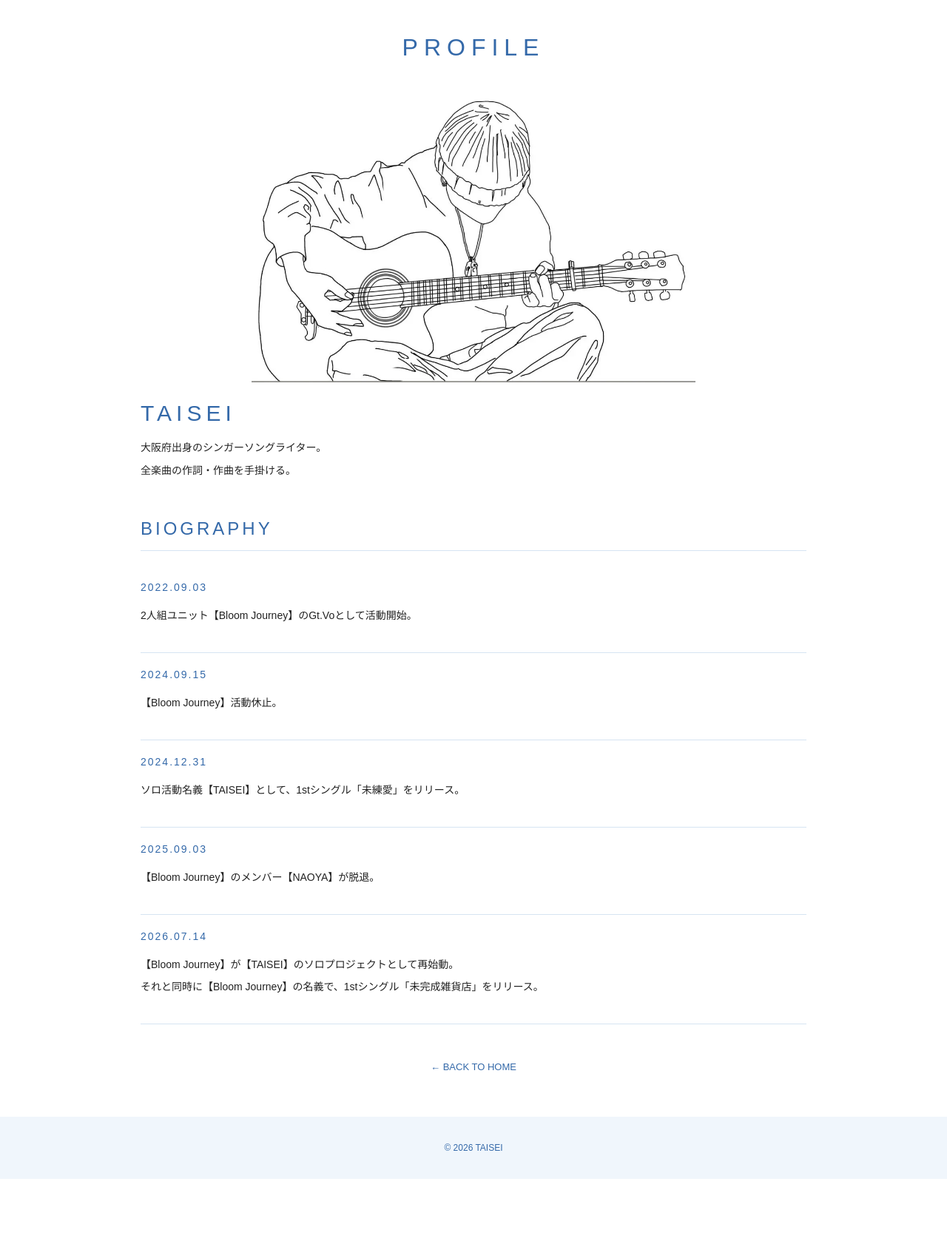
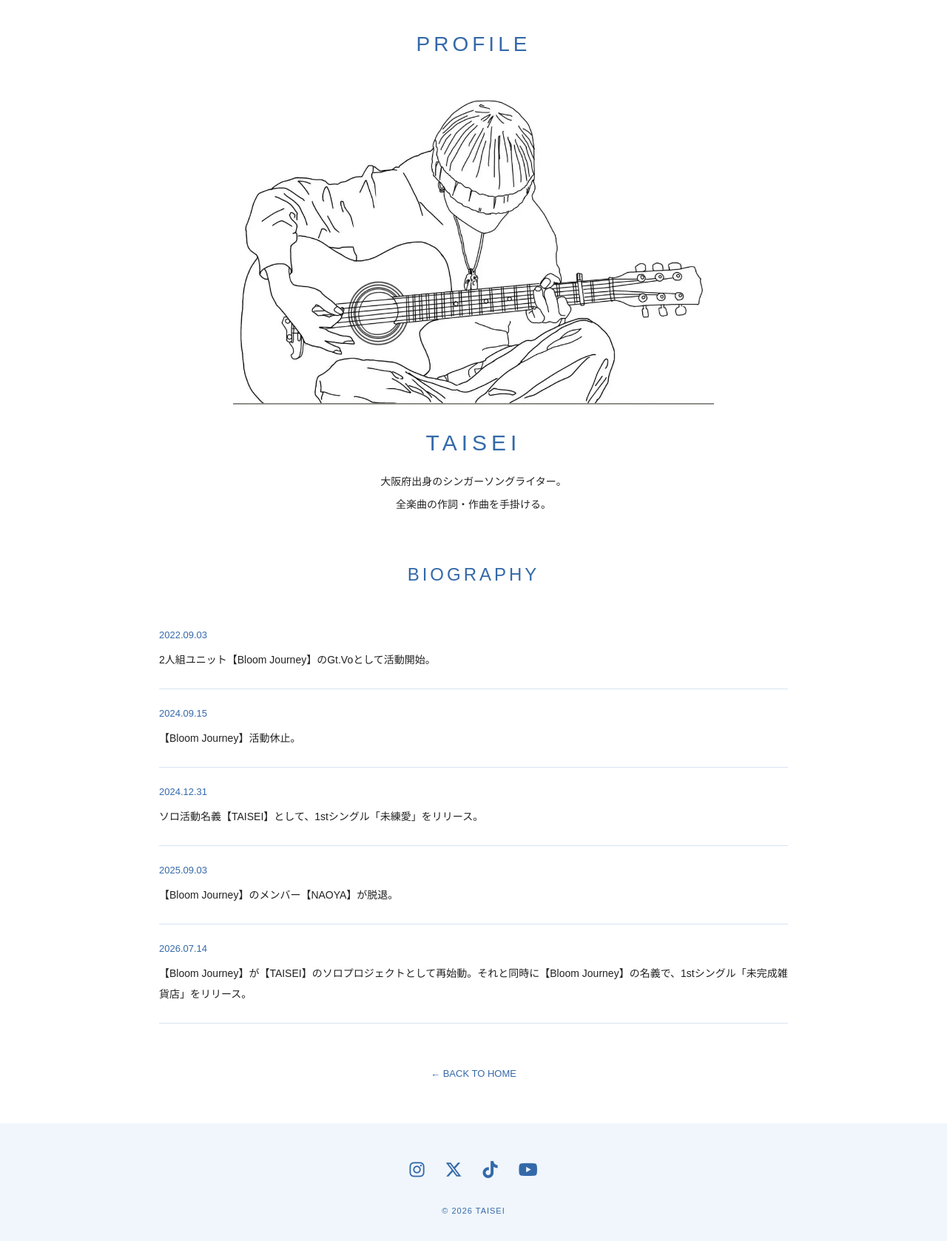
Before and after one commit to taisei-official/taisei-official.github.io, a plain HTML site: page profile.html in a window 1280 px wide. Shown: the part 120-1798 px from the top of the page at 74% size. Before the commit the page ends 1714 px from the top, so only its background shows below. Drawn offline with Linux system fonts and the light colour scheme.

Commit message:
Update profile.html

```diff
--- a/profile.html
+++ b/profile.html
@@ -5,7 +5,13 @@
 <meta charset="UTF-8">
 <meta name="viewport" content="width=device-width, initial-scale=1.0">
 <title>PROFILE | TAISEI OFFICIAL SITE</title>
+
+<link rel="stylesheet" href="https://cdnjs.cloudflare.com/ajax/libs/font-awesome/6.7.2/css/all.min.css">
+
 <style>
+* {
+  box-sizing: border-box;
+}
 body {
   margin: 0;
   background: #ffffff;
@@ -35,6 +41,7 @@ header {
   color: #3469a9;
   background: none;
   border: none;
+  cursor: pointer;
 }
 nav {
   display: none;
@@ -42,11 +49,29 @@ nav {
   text-align: center;
   padding: 20px;
 }
-nav a {
+nav .nav-link {
   display: block;
   padding: 15px;
   color: #3469a9;
   text-decoration: none;
+  letter-spacing: 2px;
+  font-size: 14px;
+}
+.sns {
+  display: flex;
+  justify-content: center;
+  align-items: center;
+  gap: 28px;
+  padding: 25px 0;
+}
+.sns a {
+  color: #3469a9;
+  font-size: 23px;
+  text-decoration: none;
+  transition: opacity 0.2s;
+}
+.sns a:hover {
+  opacity: 0.5;
 }
 main {
   max-width: 900px;
@@ -56,51 +81,58 @@ main {
 h1 {
   text-align: center;
   color: #3469a9;
+  font-size: 28px;
   font-weight: 300;
-  letter-spacing: 8px;
-  margin-bottom: 40px;
+  letter-spacing: 5px;
+  margin-bottom: 45px;
 }
-.artist {
+.artist-photo {
   display: block;
   width: 100%;
-  max-width: 600px;
+  max-width: 650px;
   margin: auto;
 }
-.name {
+.artist-name {
+  text-align: center;
   color: #3469a9;
   font-size: 30px;
   font-weight: 300;
   letter-spacing: 6px;
-  margin-top: 25px;
-  margin-bottom: 5px;
+  margin: 35px 0 20px;
 }
-p {
+.description {
+  text-align: center;
   font-size: 14px;
   line-height: 2.2;
 }
-section {
-  margin-top: 50px;
+.biography {
+  margin-top: 65px;
 }
-h2 {
+.biography h2 {
+  text-align: center;
   color: #3469a9;
+  font-size: 24px;
   font-weight: 300;
   letter-spacing: 4px;
-  border-bottom: 1px solid #d6e4f2;
-  padding-bottom: 15px;
+  margin-bottom: 35px;
 }
 .history {
+  padding: 25px 0;
   border-bottom: 1px solid #d6e4f2;
-  padding: 20px 0;
 }
-.date {
+.history-date {
   color: #3469a9;
+  font-size: 13px;
+  margin-bottom: 12px;
+}
+.history-text {
   font-size: 14px;
-  letter-spacing: 2px;
+  line-height: 2;
 }
 .back {
   display: block;
   text-align: center;
-  margin: 50px 0 20px;
+  margin: 60px 0 20px;
   color: #3469a9;
   text-decoration: none;
   font-size: 13px;
@@ -109,92 +141,151 @@ footer {
   background: #f0f6fc;
   color: #3469a9;
   text-align: center;
-  padding: 35px;
-  font-size: 12px;
+  padding: 25px 20px 35px;
+}
+.copyright {
+  font-size: 11px;
+  letter-spacing: 1px;
+  margin-top: 10px;
 }
 </style>
 </head>
+
 <body>
 
 <header>
   <div class="logo">TAISEI</div>
   <div class="subtitle">OFFICIAL SITE</div>
-  <button class="menu" aria-label="メニュー" onclick="toggleMenu()">☰</button>
+  <button class="menu" aria-label="メニュー" aria-expanded="false" onclick="toggleMenu()">☰</button>
 </header>
 
 <nav id="nav">
-  <a href="index.html">HOME</a>
-  <a href="news.html">NEWS</a>
-  <a href="profile.html">PROFILE</a>
-  <a href="discography.html">DISCOGRAPHY</a>
-  <a href="contact.html">CONTACT</a>
+
+  <a class="nav-link" href="index.html">HOME</a>
+  <a class="nav-link" href="news.html">NEWS</a>
+  <a class="nav-link" href="profile.html">PROFILE</a>
+  <a class="nav-link" href="discography.html">DISCOGRAPHY</a>
+  <a class="nav-link" href="contact.html">CONTACT</a>
+
+  <div class="sns">
+
+    <a href="https://www.instagram.com/taisei_bj/" target="_blank" rel="noopener noreferrer" aria-label="Instagram">
+      <i class="fa-brands fa-instagram"></i>
+    </a>
+
+    <a href="https://x.com/taise1__" target="_blank" rel="noopener noreferrer" aria-label="X">
+      <i class="fa-brands fa-x-twitter"></i>
+    </a>
+
+    <a href="https://www.tiktok.com/@taisei_bj" target="_blank" rel="noopener noreferrer" aria-label="TikTok">
+      <i class="fa-brands fa-tiktok"></i>
+    </a>
+
+    <a href="https://youtube.com/@taisei_from_bloom.journey" target="_blank" rel="noopener noreferrer" aria-label="YouTube">
+      <i class="fa-brands fa-youtube"></i>
+    </a>
+
+  </div>
+
 </nav>
 
 <main>
+
   <h1>PROFILE</h1>
 
-  <img class="artist" src="artist.jpeg" alt="TAISEI">
+  <img class="artist-photo" src="artist.jpeg" alt="TAISEI">
 
-  <div class="name">TAISEI</div>
+  <h2 class="artist-name">TAISEI</h2>
 
-  <p>
+  <div class="description">
     大阪府出身のシンガーソングライター。<br>
     全楽曲の作詞・作曲を手掛ける。
-  </p>
+  </div>
 
-  <section>
+  <section class="biography">
+
     <h2>BIOGRAPHY</h2>
 
     <div class="history">
-      <span class="date">2022.09.03</span>
-      <p>
+      <div class="history-date">2022.09.03</div>
+      <div class="history-text">
         2人組ユニット【Bloom Journey】のGt.Voとして活動開始。
-      </p>
+      </div>
     </div>
 
     <div class="history">
-      <span class="date">2024.09.15</span>
-      <p>
+      <div class="history-date">2024.09.15</div>
+      <div class="history-text">
         【Bloom Journey】活動休止。
-      </p>
+      </div>
     </div>
 
     <div class="history">
-      <span class="date">2024.12.31</span>
-      <p>
+      <div class="history-date">2024.12.31</div>
+      <div class="history-text">
         ソロ活動名義【TAISEI】として、1stシングル「未練愛」をリリース。
-      </p>
+      </div>
     </div>
 
     <div class="history">
-      <span class="date">2025.09.03</span>
-      <p>
+      <div class="history-date">2025.09.03</div>
+      <div class="history-text">
         【Bloom Journey】のメンバー【NAOYA】が脱退。
-      </p>
+      </div>
     </div>
 
     <div class="history">
-      <span class="date">2026.07.14</span>
-      <p>
-        【Bloom Journey】が【TAISEI】のソロプロジェクトとして再始動。<br>
-        それと同時に【Bloom Journey】の名義で、1stシングル「未完成雑貨店」をリリース。
-      </p>
+      <div class="history-date">2026.07.14</div>
+      <div class="history-text">
+        【Bloom Journey】が【TAISEI】のソロプロジェクトとして再始動。それと同時に【Bloom Journey】の名義で、1stシングル「未完成雑貨店」をリリース。
+      </div>
     </div>
 
   </section>
 
-  <a class="back" href="index.html">← BACK TO HOME</a>
+  <a class="back" href="index.html">
+    ← BACK TO HOME
+  </a>
+
 </main>
 
 <footer>
-  © 2026 TAISEI
+
+  <div class="sns">
+
+    <a href="https://www.instagram.com/taisei_bj/" target="_blank" rel="noopener noreferrer" aria-label="Instagram">
+      <i class="fa-brands fa-instagram"></i>
+    </a>
+
+    <a href="https://x.com/taise1__" target="_blank" rel="noopener noreferrer" aria-label="X">
+      <i class="fa-brands fa-x-twitter"></i>
+    </a>
+
+    <a href="https://www.tiktok.com/@taisei_bj" target="_blank" rel="noopener noreferrer" aria-label="TikTok">
+      <i class="fa-brands fa-tiktok"></i>
+    </a>
+
+    <a href="https://youtube.com/@taisei_from_bloom.journey" target="_blank" rel="noopener noreferrer" aria-label="YouTube">
+      <i class="fa-brands fa-youtube"></i>
+    </a>
+
+  </div>
+
+  <div class="copyright">
+    © 2026 TAISEI
+  </div>
+
 </footer>
 
 <script>
 function toggleMenu() {
   const nav = document.getElementById("nav");
-  nav.style.display =
-    nav.style.display === "block" ? "none" : "block";
+  const button = document.querySelector(".menu");
+  const isOpen = nav.style.display === "block";
+
+  nav.style.display = isOpen ? "none" : "block";
+  button.textContent = isOpen ? "☰" : "×";
+  button.setAttribute("aria-expanded", String(!isOpen));
 }
 </script>
 
```
